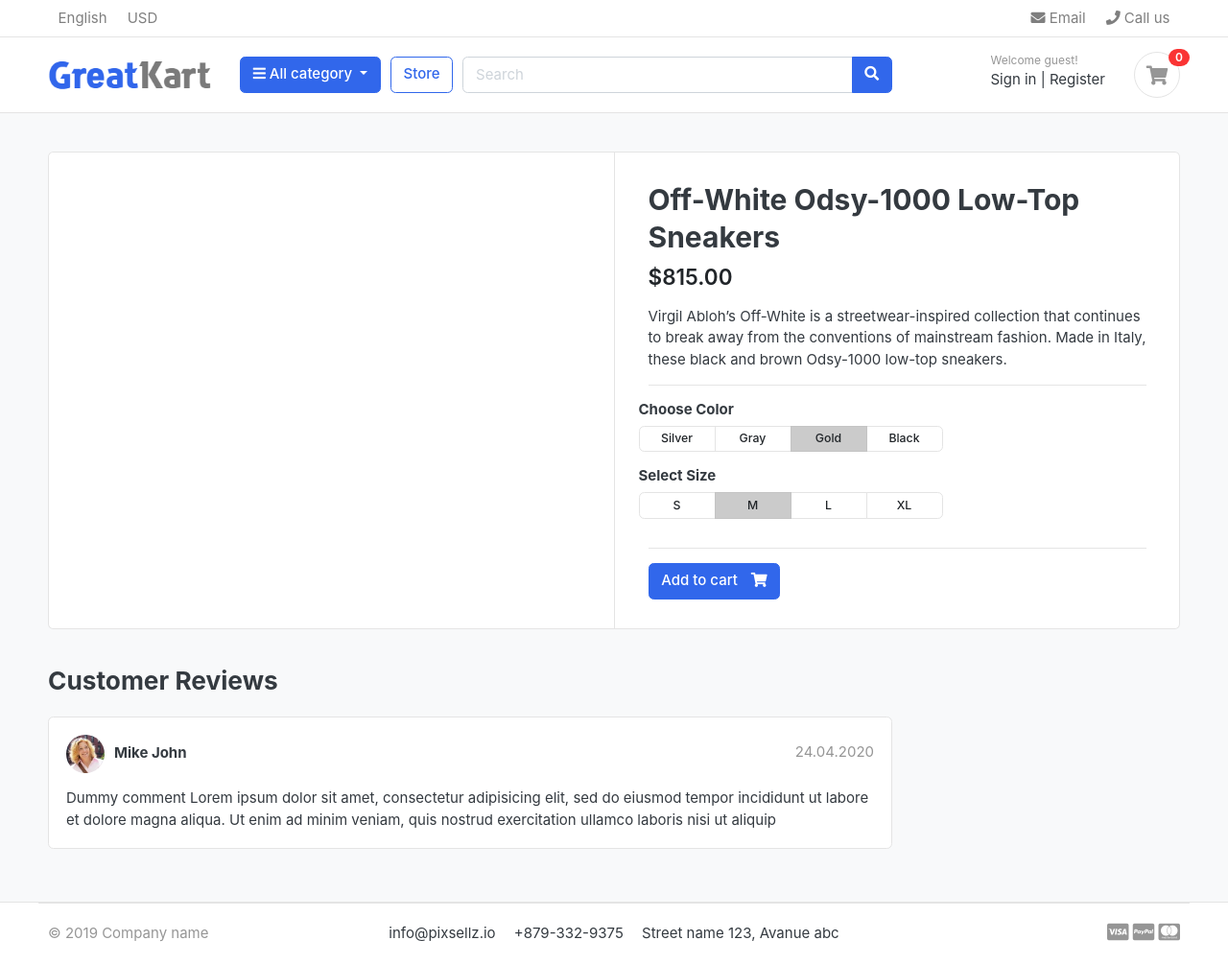
After one commit to Nadhil-an/django-ecommercebynadhil, a Django app: template e_commerce/main_app/templates/product_details.html in a window 1280 px wide. The commit adds this page. Shown: the whole page at 96% size. Run offline with Django 5.2, Linux system fonts and the light colour scheme; the template is opened without the code that fills it, so the values that code supplies are empty; some libraries are stand-ins or nearby versions; some web fonts are replaced.

Commit message:
setup the product single page template

```diff
--- a/e_commerce/main_app/templates/includes/nav.html
+++ b/e_commerce/main_app/templates/includes/nav.html
@@ -38,6 +38,7 @@
                     <i class="fa fa-bars"></i> All category
                 </button>
                 <div class="dropdown-menu">
+                    <a class="dropdown-item" href="{% url 'store' %}">All Products </a>
 
                     {% for category in links %}
                     <a class="dropdown-item" href="{{ category.get_url }}">{{ category.category_name }} </a>
--- /dev/null
+++ b/e_commerce/main_app/templates/product_details.html
@@ -0,0 +1,119 @@
+{% extends 'base.html' %}
+{% load static %}
+
+
+
+{% block content  %}
+
+
+<section class="section-content padding-y bg">
+<div class="container">
+
+<!-- ============================ COMPONENT 1 ================================= -->
+<div class="card">
+	<div class="row no-gutters">
+		<aside class="col-md-6">
+<article class="gallery-wrap">
+	<div class="img-big-wrap">
+	   <a href="#"><img src="{{single_product.image}}"></a>
+	</div> <!-- img-big-wrap.// -->
+
+</article> <!-- gallery-wrap .end// -->
+		</aside>
+		<main class="col-md-6 border-left">
+<article class="content-body">
+
+<h2 class="title">Off-White Odsy-1000 Low-Top Sneakers</h2>
+
+<div class="mb-3">
+	<var class="price h4">$815.00</var>
+</div>
+
+<p>Virgil Abloh’s Off-White is a streetwear-inspired collection that continues to break away from the conventions of mainstream fashion. Made in Italy, these black and brown Odsy-1000 low-top sneakers.</p>
+
+
+<hr>
+	<div class="row">
+		<div class="item-option-select">
+			<h6>Choose Color</h6>
+			<div class="btn-group btn-group-sm btn-group-toggle" data-toggle="buttons">
+			  <label class="btn btn-light">
+			    <input type="radio" name="radio_color"> Silver
+			  </label>
+			  <label class="btn btn-light">
+			    <input type="radio" name="radio_color" > Gray
+			  </label>
+			  <label class="btn btn-light active">
+			    <input type="radio" name="radio_color checked"> Gold
+			  </label>
+			  <label class="btn btn-light">
+			    <input type="radio" name="radio_color"> Black
+			  </label>
+			</div>
+		</div>
+	</div> <!-- row.// -->
+	<div class="row">
+		<div class="item-option-select">
+			<h6>Select Size</h6>
+			<div class="btn-group btn-group-sm btn-group-toggle" data-toggle="buttons">
+			  <label class="btn btn-light">
+			    <input type="radio" name="radio_color"> S
+			  </label>
+			  <label class="btn btn-light active">
+			    <input type="radio" name="radio_color" checked> M
+			  </label>
+			  <label class="btn btn-light">
+			    <input type="radio" name="radio_color"> L
+			  </label>
+			  <label class="btn btn-light">
+			    <input type="radio" name="radio_color"> XL
+			  </label>
+			</div>
+		</div>
+	</div> <!-- row.// -->
+	<hr>
+	<a href="./product-detail.html" class="btn  btn-primary"> <span class="text">Add to cart</span> <i class="fas fa-shopping-cart"></i>  </a>
+</article> <!-- product-info-aside .// -->
+		</main> <!-- col.// -->
+	</div> <!-- row.// -->
+</div> <!-- card.// -->
+<!-- ============================ COMPONENT 1 END .// ================================= -->
+
+<br>
+
+<div class="row">
+			<div class="col-md-9">
+
+	<header class="section-heading">
+		<h3>Customer Reviews </h3>
+
+	</header>
+
+	<article class="box mb-3">
+		<div class="icontext w-100">
+			<img src="./images/avatars/avatar1.jpg" class="img-xs icon rounded-circle">
+			<div class="text">
+				<span class="date text-muted float-md-right">24.04.2020 </span>
+				<h6 class="mb-1">Mike John </h6>
+
+			</div>
+		</div> <!-- icontext.// -->
+		<div class="mt-3">
+			<p>
+				Dummy comment Lorem ipsum dolor sit amet, consectetur adipisicing elit, sed do eiusmod
+				tempor incididunt ut labore et dolore magna aliqua. Ut enim ad minim veniam,
+				quis nostrud exercitation ullamco laboris nisi ut aliquip
+			</p>
+		</div>
+	</article>
+
+
+
+	</div> <!-- col.// -->
+</div> <!-- row.// -->
+
+
+</div> <!-- container .//  -->
+</section>
+<!-- ========================= SECTION CONTENT END// ========================= -->
+{% endblock %}
--- a/e_commerce/main_app/templates/store.html
+++ b/e_commerce/main_app/templates/store.html
@@ -21,6 +21,7 @@
                 <div class="card-body">
 
                     <ul class="list-menu">
+                        <li><a href="{% url 'store' %}">All Products</a></li>
                     {% for category in links %}
                     <li><a href="{{ category.get_url }}">{{ category.category_name }}</a></li>
                     {%  endfor %}
--- a/e_commerce/store/urls.py
+++ b/e_commerce/store/urls.py
@@ -3,5 +3,6 @@ from .import views
 
 urlpatterns = [
     path('',views.store,name='store'),
-    path('<slug:category_slug>/',views.store,name='products_by_category')
+    path('<slug:category_slug>/',views.store,name='products_by_category'),
+    path('<slug:category_slug>/<slug:product_slug>/', views.product_details, name='product_details'),
 ]
```
Also changed, not shown: e_commerce/store/models.py (+10 -10 lines), e_commerce/store/views.py (+14 -0 lines).
